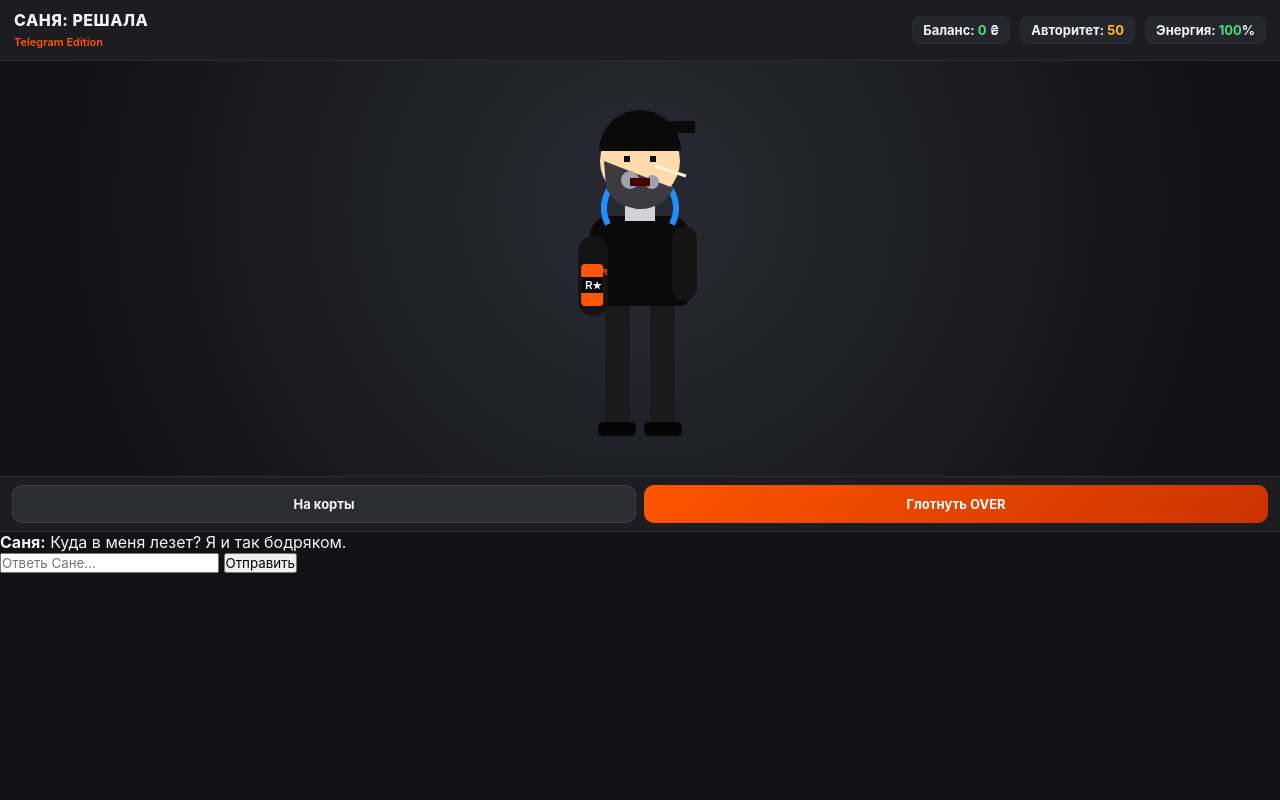
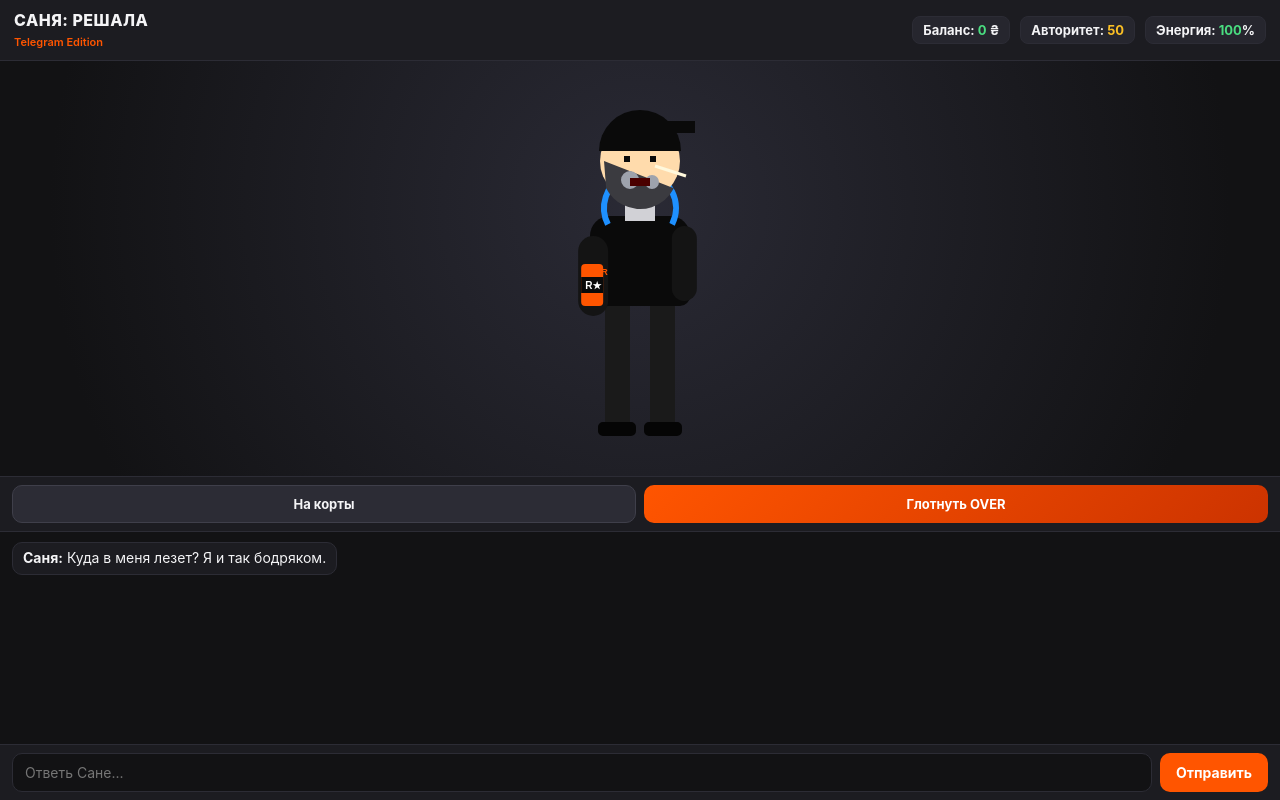
Before and after one commit to MegaByteCoin/vova-game, a plain HTML site: page index.html in a window 1280 px wide. Both pictures are taken after a click on the button "Глотнуть OVER". Drawn offline with Linux system fonts and the light colour scheme.

Commit message:
Enhance chat UI with new styles
Added styles for chat container and message elements.

```diff
--- a/index.html
+++ b/index.html
@@ -77,7 +77,16 @@
         .btn-squat { background: #2c2c35; color: var(--text-main); border: 1px solid #3f3f4a; }
         .btn-squat.active { background: var(--accent-blue); color: #fff; border-color: var(--accent-blue); }
         .btn-over { background: linear-gradient(135deg, #ff5500, #cc3300); color: #fff; }
-    </style>
+
+            #chat-container { flex: 1; min-height: 0; display: flex; flex-direction: column; overflow: hidden; }
+        #messages { flex: 1; overflow-y: auto; padding: 10px 12px; display: flex; flex-direction: column; gap: 6px; font-size: 14px; }
+        .message { padding: 6px 10px; border-radius: 10px; max-width: 88%; line-height: 1.35; word-wrap: break-word; }
+        .user-msg { align-self: flex-end; background: #26262e; color: #f4f4f6; }
+        .sanya-msg { align-self: flex-start; background: #1c1c21; border: 1px solid #2c2c35; }
+        #input-form { display: flex; gap: 8px; padding: 8px 12px; background: var(--card-bg); border-top: 1px solid var(--border-color); flex-shrink: 0; }
+        #user-input { flex: 1; background: #121214; border: 1px solid var(--border-color); border-radius: 10px; padding: 10px 12px; color: #f4f4f6; font-size: 14px; outline: none; }
+        #send-btn { background: var(--accent-orange); color: #fff; border: none; border-radius: 10px; padding: 0 16px; font-weight: 700; font-size: 14px; cursor: pointer; }
+</style>
 </head>
 <body>
     <header>
```
